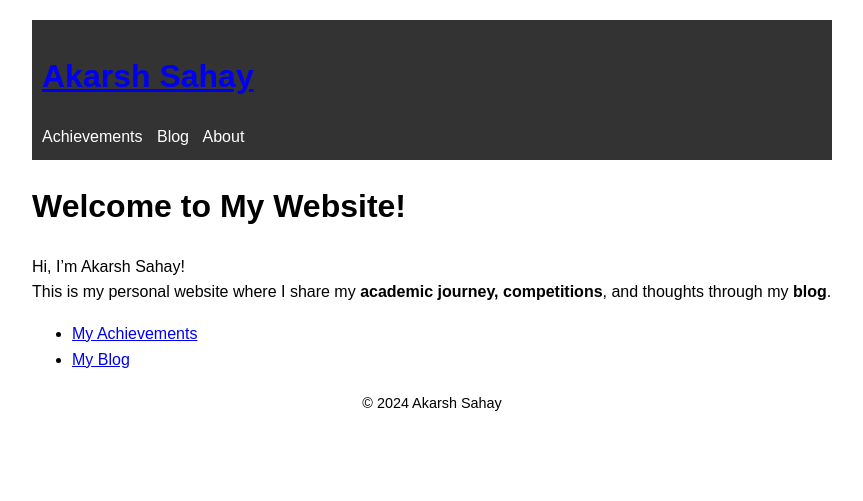
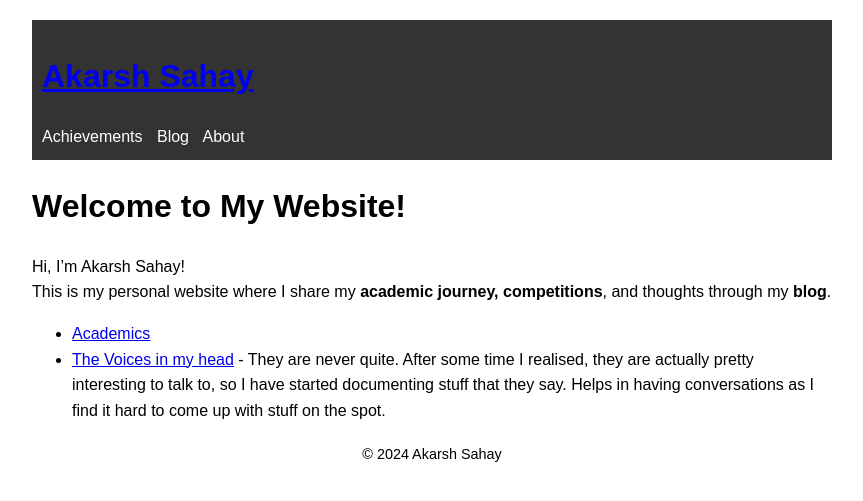
Before and after one commit to aCARsh/aCARsh.github.io, a Jekyll site: the page built from index.md, in a window 1280 px wide. Shown: the top 501 px of the page, without its empty margins (208-1071 px from the left). Built offline with Jekyll 4.4.1, drawn with Linux system fonts in a browser that asks for light colours.

Commit message:
Update index.md

```diff
--- a/index.md
+++ b/index.md
@@ -8,5 +8,5 @@ title: Home
 Hi, I’m Akarsh Sahay!
 This is my personal website where I share my **academic journey, competitions**, and thoughts through my **blog**.
 
-- [My Achievements](achievements.md)
-- [My Blog](blog.md)
+- [Academics](achievements.md)
+- [The Voices in my head](blog.md) - They are never quite. After some time I realised, they are actually pretty interesting to talk to, so I have started documenting stuff that they say. Helps in having conversations as I find it hard to come up with stuff on the spot.
```
